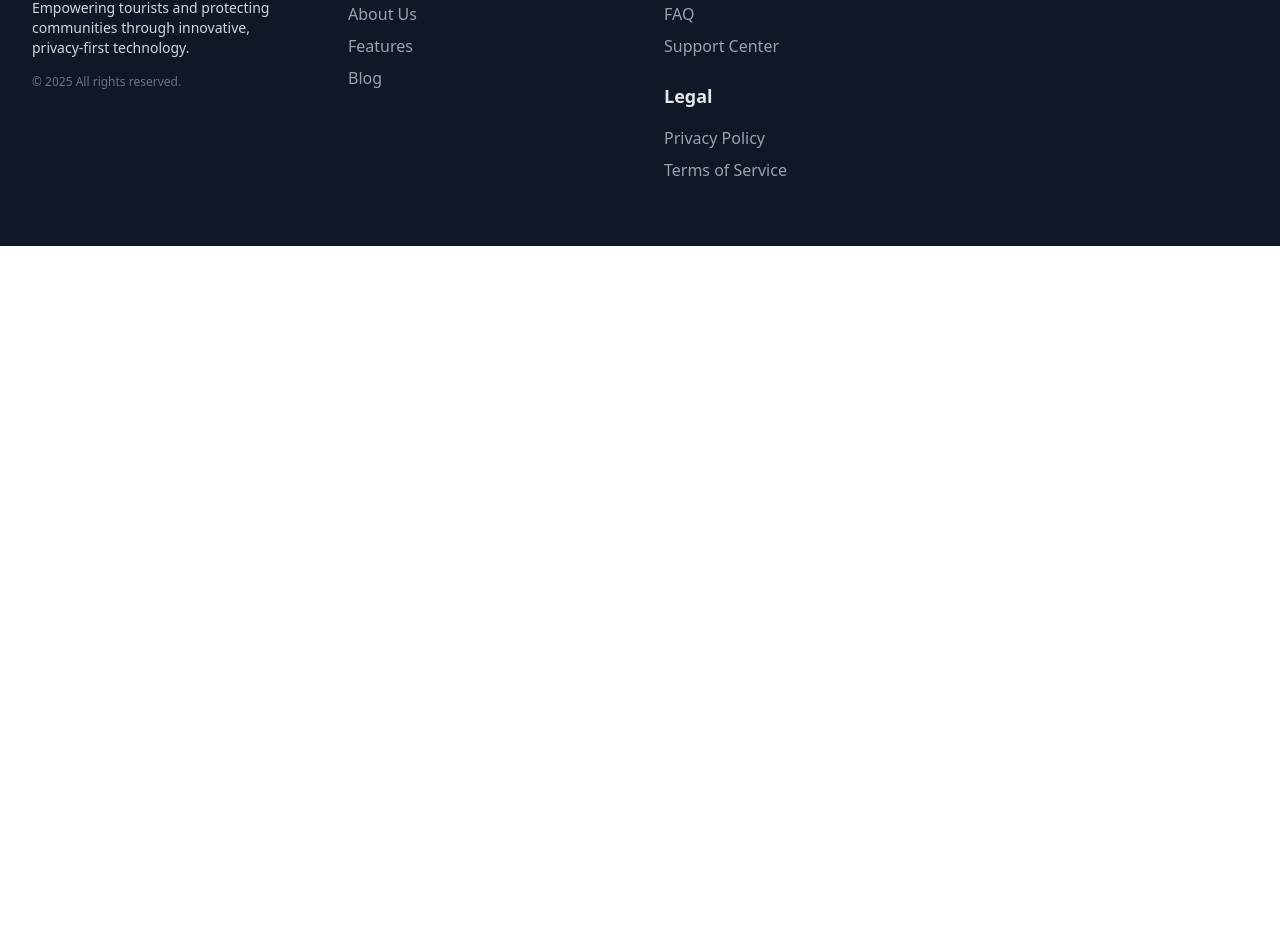
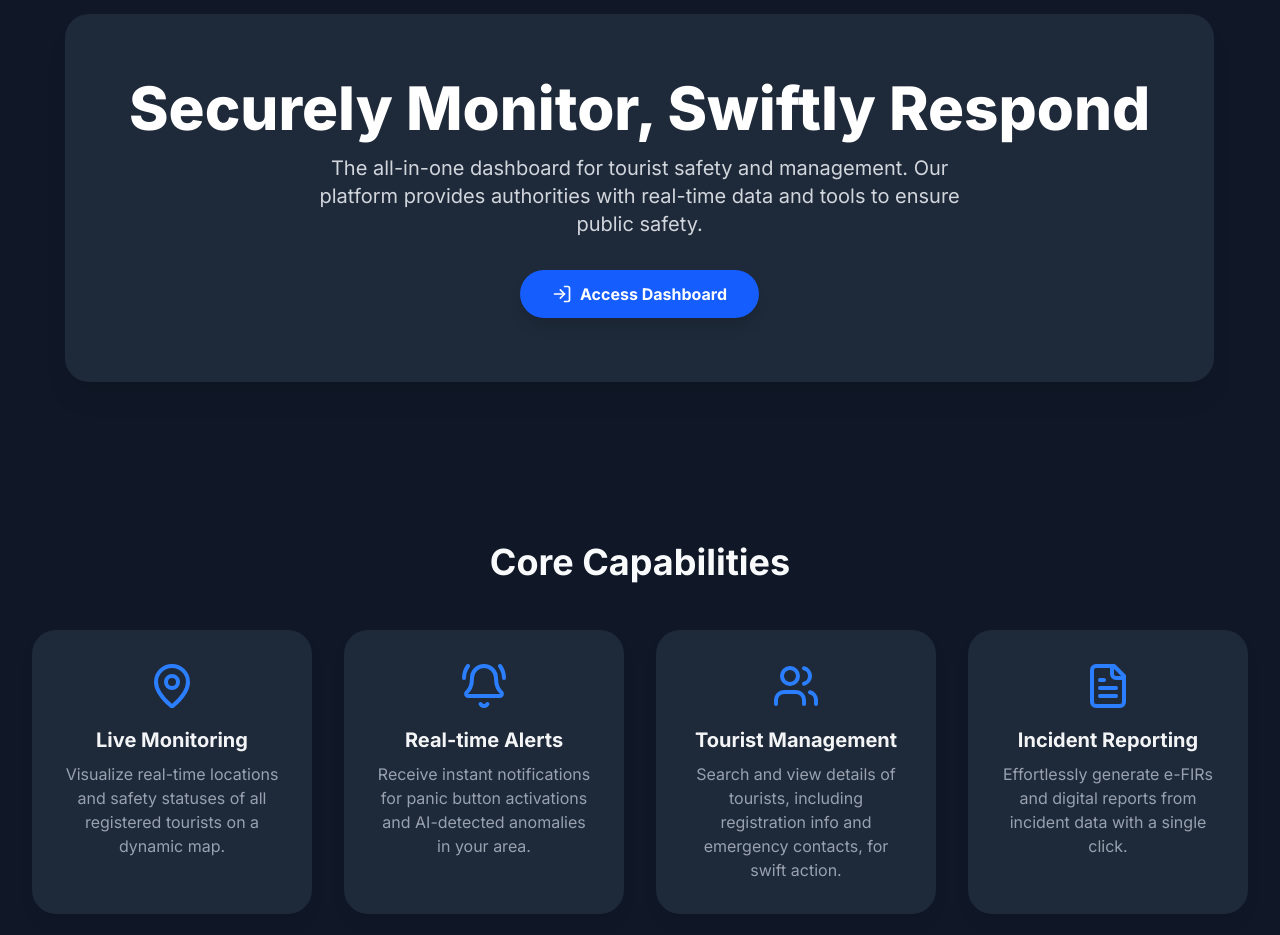
Before and after one commit to Aryan-202/SIH-Hackathon, a React (Vite) app in the folder app/client/: page /admin in a window 1280 px wide. Shown: the part 162-1097 px from the top of the page. Before the commit the page ends 800 px from the top, so only its background shows below. Built offline with nearby package versions, Linux system fonts and the light colour scheme.

Commit message:
AdminLandingPage added

```diff
--- /dev/null
+++ b/app/client/src/pages/admin/AdminLandingPage.jsx
@@ -0,0 +1,178 @@
+import React, { useEffect, useRef, useState } from 'react';
+import { LogIn, MapPin, BellRing, Users, FileText, CheckCircle, ShieldPlus, Search } from 'lucide-react';
+
+const AdminLandingPage = () => {
+  const heroRef = useRef(null);
+  const featuresRef = useRef(null);
+  const howItWorksRef = useRef(null);
+  const [heroVisible, setHeroVisible] = useState(false);
+  const [featuresVisible, setFeaturesVisible] = useState(false);
+  const [howItWorksVisible, setHowItWorksVisible] = useState(false);
+
+  useEffect(() => {
+    const observerOptions = {
+      root: null,
+      rootMargin: '0px',
+      threshold: 0.2,
+    };
+
+    const createObserver = (ref, setVisible) => {
+      const observer = new IntersectionObserver(([entry]) => {
+        if (entry.isIntersecting) {
+          setVisible(true);
+          observer.unobserve(entry.target);
+        }
+      }, observerOptions);
+
+      if (ref.current) {
+        observer.observe(ref.current);
+      }
+      return () => {
+        if (ref.current) {
+          observer.unobserve(ref.current);
+        }
+      };
+    };
+
+    const cleanupHero = createObserver(heroRef, setHeroVisible);
+    const cleanupFeatures = createObserver(featuresRef, setFeaturesVisible);
+    const cleanupHowItWorks = createObserver(howItWorksRef, setHowItWorksVisible);
+
+    return () => {
+      cleanupHero();
+      cleanupFeatures();
+      cleanupHowItWorks();
+    };
+  }, []);
+
+  const handleNavigateToDashboard = () => {
+    // This is a placeholder for your navigation logic.
+    // In your actual app, you would use a router, e.g., navigate('/admin-dashboard');
+    console.log('Navigating to the admin dashboard...');
+  };
+
+  return (
+    <div className="min-h-screen bg-gray-900 font-inter text-gray-100 flex flex-col items-center">
+      {/* Hero Section */}
+      <section ref={heroRef} className={`w-full max-w-7xl mx-auto flex flex-col items-center justify-center text-center py-24 px-4 md:px-8 transition-opacity duration-1000 ${heroVisible ? 'opacity-100' : 'opacity-0'}`}>
+        <div className="bg-gray-800 p-12 md:p-16 rounded-3xl text-white shadow-xl animate-scale-in">
+          <h1 className="text-4xl md:text-6xl font-extrabold mb-4 animate-fade-in-up">
+            Securely Monitor, Swiftly Respond
+          </h1>
+          <p className="text-lg md:text-xl max-w-2xl mx-auto mb-8 text-gray-300 animate-fade-in-up animate-delay-200">
+            The all-in-one dashboard for tourist safety and management. Our platform provides authorities with real-time data and tools to ensure public safety.
+          </p>
+          <button
+            onClick={handleNavigateToDashboard}
+            className="bg-blue-600 text-white font-bold py-3 px-8 rounded-full shadow-lg hover:bg-blue-700 transition-transform transform hover:scale-105 flex items-center justify-center space-x-2 mx-auto animate-scale-in animate-delay-300"
+          >
+            <LogIn size={20} />
+            <span>Access Dashboard</span>
+          </button>
+        </div>
+      </section>
+
+      {/* Core Capabilities Section */}
+      <section ref={featuresRef} className={`w-full max-w-7xl mx-auto py-16 px-4 md:px-8 transition-all duration-1000 transform ${featuresVisible ? 'opacity-100 translate-y-0' : 'opacity-0 translate-y-10'}`}>
+        <h2 className="text-4xl font-bold text-center text-gray-50 mb-12">Core Capabilities</h2>
+        <div className="grid grid-cols-1 md:grid-cols-2 lg:grid-cols-4 gap-8">
+          <div className="bg-gray-800 p-8 rounded-3xl shadow-lg transition-transform hover:scale-105 duration-300">
+            <div className="flex justify-center mb-4">
+              <MapPin size={48} className="text-blue-500" />
+            </div>
+            <h3 className="text-xl font-bold text-center mb-2 text-gray-100">Live Monitoring</h3>
+            <p className="text-center text-gray-400">
+              Visualize real-time locations and safety statuses of all registered tourists on a dynamic map.
+            </p>
+          </div>
+          <div className="bg-gray-800 p-8 rounded-3xl shadow-lg transition-transform hover:scale-105 duration-300">
+            <div className="flex justify-center mb-4">
+              <BellRing size={48} className="text-blue-500" />
+            </div>
+            <h3 className="text-xl font-bold text-center mb-2 text-gray-100">Real-time Alerts</h3>
+            <p className="text-center text-gray-400">
+              Receive instant notifications for panic button activations and AI-detected anomalies in your area.
+            </p>
+          </div>
+          <div className="bg-gray-800 p-8 rounded-3xl shadow-lg transition-transform hover:scale-105 duration-300">
+            <div className="flex justify-center mb-4">
+              <Users size={48} className="text-blue-500" />
+            </div>
+            <h3 className="text-xl font-bold text-center mb-2 text-gray-100">Tourist Management</h3>
+            <p className="text-center text-gray-400">
+              Search and view details of tourists, including registration info and emergency contacts, for swift action.
+            </p>
+          </div>
+          <div className="bg-gray-800 p-8 rounded-3xl shadow-lg transition-transform hover:scale-105 duration-300">
+            <div className="flex justify-center mb-4">
+              <FileText size={48} className="text-blue-500" />
+            </div>
+            <h3 className="text-xl font-bold text-center mb-2 text-gray-100">Incident Reporting</h3>
+            <p className="text-center text-gray-400">
+              Effortlessly generate e-FIRs and digital reports from incident data with a single click.
+            </p>
+          </div>
+        </div>
+      </section>
+
+      {/* How It Works for Authorities Section */}
+      <section ref={howItWorksRef} className={`w-full max-w-7xl mx-auto py-16 px-4 md:px-8 transition-all duration-1000 transform ${howItWorksVisible ? 'opacity-100 translate-y-0' : 'opacity-0 translate-y-10'}`}>
+        <h2 className="text-4xl font-bold text-center text-gray-50 mb-12">How It Works</h2>
+        <div className="flex flex-col md:flex-row justify-center space-y-8 md:space-y-0 md:space-x-8">
+          <div className="bg-gray-800 p-8 rounded-3xl shadow-lg text-center flex-1 transition-transform hover:scale-105 duration-300">
+            <div className="flex justify-center mb-4 text-blue-500">
+              <ShieldPlus size={48} />
+            </div>
+            <h3 className="text-2xl font-bold mb-2 text-gray-100">1. Receive Alert</h3>
+            <p className="text-gray-400">Alerts are instantly sent to your dashboard from a tourist's panic button or AI detection.</p>
+          </div>
+          <div className="bg-gray-800 p-8 rounded-3xl shadow-lg text-center flex-1 transition-transform hover:scale-105 duration-300">
+            <div className="flex justify-center mb-4 text-blue-500">
+              <Search size={48} />
+            </div>
+            <h3 className="text-2xl font-bold mb-2 text-gray-100">2. Locate & Assess</h3>
+            <p className="text-gray-400">View the tourist's last known location and safety status on a live map for immediate assessment.</p>
+          </div>
+          <div className="bg-gray-800 p-8 rounded-3xl shadow-lg text-center flex-1 transition-transform hover:scale-105 duration-300">
+            <div className="flex justify-center mb-4 text-blue-500">
+              <CheckCircle size={48} />
+            </div>
+            <h3 className="text-2xl font-bold mb-2 text-gray-100">3. Respond & Report</h3>
+            <p className="text-gray-400">Dispatch a response team and generate official reports with a single click for efficient follow-up.</p>
+          </div>
+        </div>
+      </section>
+
+      {/* Trust & Reliability Section */}
+      <section className="w-full max-w-7xl mx-auto text-center py-16 px-4 md:px-8">
+        <div className="bg-gray-800 p-12 rounded-3xl shadow-xl">
+          <h2 className="text-3xl font-bold text-gray-50 mb-4">Built for Trust and Efficiency</h2>
+          <p className="text-lg text-gray-400 max-w-3xl mx-auto">
+            Our system is built on secure, verifiable technology that provides you with a reliable and accurate source of information, empowering you to make a difference.
+          </p>
+        </div>
+      </section>
+
+      <style jsx>{`
+        @import url('https://fonts.googleapis.com/css2?family=Inter:wght@400;600;700;800&display=swap');
+        body {
+          font-family: 'Inter', sans-serif;
+        }
+        @keyframes fade-in-up {
+          from { opacity: 0; transform: translateY(20px); }
+          to { opacity: 1; transform: translateY(0); }
+        }
+        @keyframes scale-in {
+          from { opacity: 0; transform: scale(0.95); }
+          to { opacity: 1; transform: scale(1); }
+        }
+        .animate-fade-in-up { animation: fade-in-up 0.8s ease-out forwards; }
+        .animate-scale-in { animation: scale-in 0.6s cubic-bezier(0.175, 0.885, 0.32, 1.275) forwards; }
+        .animate-delay-200 { animation-delay: 0.2s; }
+        .animate-delay-300 { animation-delay: 0.3s; }
+      `}</style>
+    </div>
+  );
+};
+
+export default AdminLandingPage;
--- a/app/client/src/pages/admin/AdminRoutes.jsx
+++ b/app/client/src/pages/admin/AdminRoutes.jsx
@@ -1,9 +1,17 @@
 import React from 'react'
+import { Routes, Route } from 'react-router-dom'
+import AdminLandingPage from './AdminLandingPage'
+
 
 const AdminRoutes = () => {
   return (
-    <div>
-      AdminRoutes
+    <div className='pt-20'>
+<Routes>
+      <Route path="/" element={<AdminLandingPage />} />
+      {/* You can add more admin-specific routes here later */}
+      {/* <Route path="/dashboard" element={<AdminDashboard />} /> */}
+      {/* <Route path="/reports" element={<AdminReports />} /> */}
+    </Routes>
     </div>
   )
 }
```
